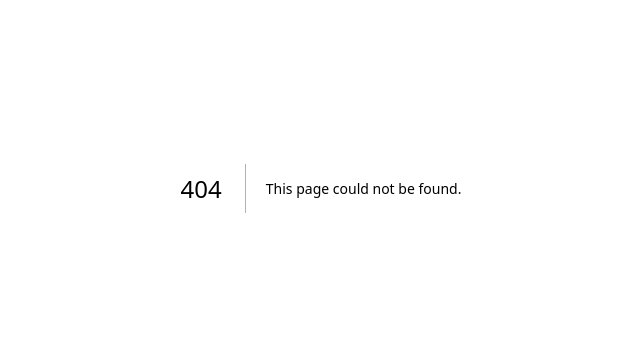
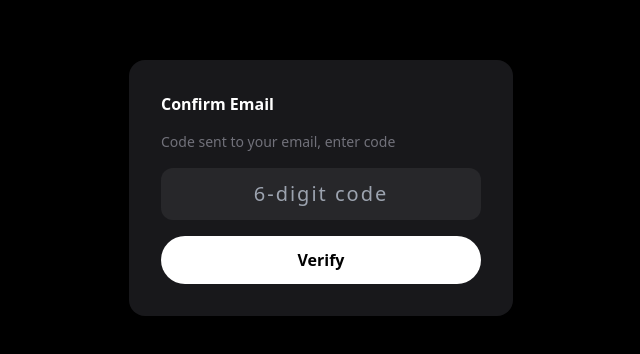
Before and after one commit to Gokhan1979/flammode-shop, a Next.js app: page /auth/verify in a window 1280 px wide. Before the commit this address had no page. Shown: the part 212-566 px from the top of the page, without its empty margins (319-959 px from the left). Built offline with nearby package versions, Linux system fonts and the light colour scheme; no server answers.

Commit message:
Add email verification component

```diff
--- /dev/null
+++ b/app/auth/verify/page.tsx
@@ -0,0 +1,25 @@
+'use client'
+import { useState } from 'react'
+import { supabase } from '@/lib/supabase'
+
+export default function Verify(){
+  const [code,setCode]=useState(''); const [msg,setMsg]=useState('')
+  const verify = async(e:any)=>{
+    e.preventDefault()
+    const email = localStorage.getItem('verify_email')||''
+    const {error} = await supabase.auth.verifyOtp({email, token:code, type:'signup'})
+    if(error){ setMsg(error.message); return }
+    location.href='/profile'
+  }
+  return(
+    <div className="min-h-screen bg-black text-white flex items-center justify-center p-6">
+      <form onSubmit={verify} className="w-full max-w-sm bg-zinc-900 p-8 rounded-2xl space-y-4">
+        <h1 className="font-bold">Confirm Email</h1>
+        <p className="text-sm text-zinc-500">Code sent to your email, enter code</p>
+        <input value={code} onChange={e=>setCode(e.target.value)} placeholder="6-digit code" className="w-full p-3 bg-zinc-800 rounded-xl text-center text-xl tracking-widest" required />
+        <button className="w-full bg-white text-black py-3 rounded-full font-bold">Verify</button>
+        {msg && <p className="text-center text-sm text-yellow-400">{msg}</p>}
+      </form>
+    </div>
+  )
+}
```
